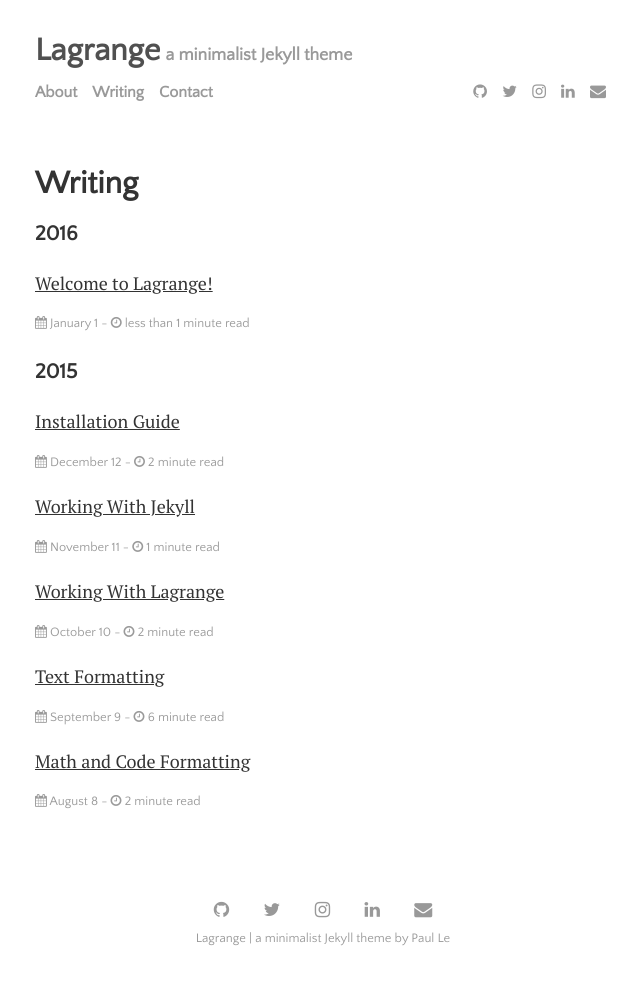
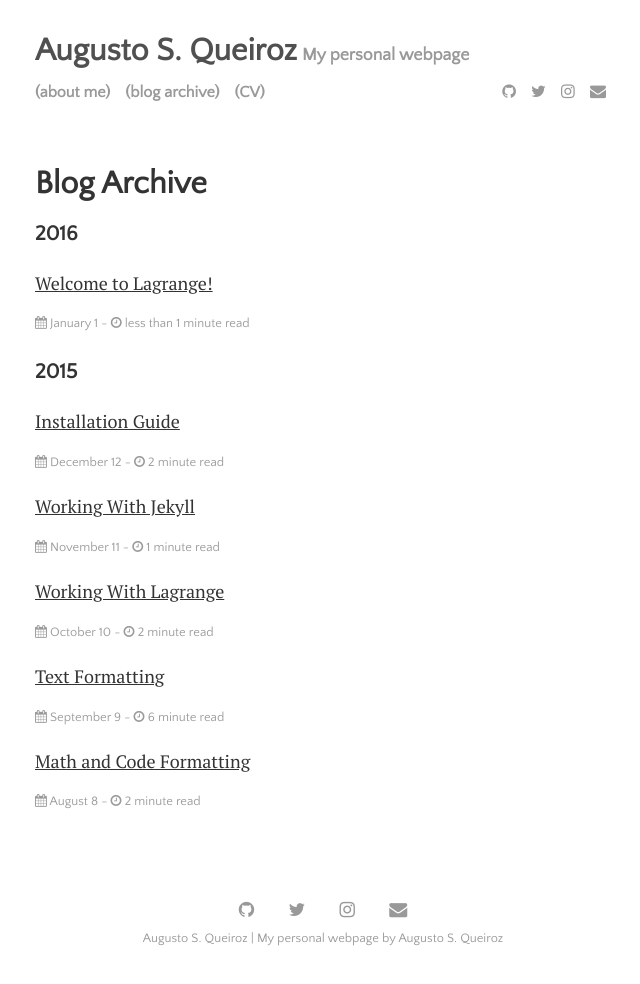
Before and after one commit to AugustoQueiroz/augustoqueiroz.github.io, a Jekyll site: the page built from menu/blog.md, in a window 1280 px wide. Shown: the whole page, without its empty margins (317-957 px from the left). Built offline with Jekyll 4.4.1, drawn with Linux system fonts in a browser that asks for light colours; nearby versions of some CDN libraries.

Commit message:
Initial Updates Lagrange
Change site information
Create cv.md

```diff
--- a/_config.yml
+++ b/_config.yml
@@ -1,26 +1,26 @@
 # Site Settings
-title:               Lagrange
-tagline:             a minimalist Jekyll theme
+title:               Augusto S. Queiroz
+tagline:             My personal webpage
 description:
 baseurl:            #"/Lagrange"
 url:                #"https://lenpaul.github.io"
 github:
   url:               #"https://lenpaul.github.io/Lagrange"
 author:
-  name:              "Paul Le"
-  email:             "l.nguyen.paul@gmail.com"
-  twitter:           "paululele"
-  instagram:         "paululele"
-  github:            "lenpaul"
-  facebook:          "Le.Paul.94"
-  linkedin:          "lenpaul"
+  name:              "Augusto S. Queiroz"
+  email:             "asq@cin.ufpe.br"
+  twitter:           "Augusto_SQ"
+  instagram:         "augustoq"
+  github:            "AugustoQueiroz"
+  facebook:
+  linkedin:
 navigation:
-- title: About
+- title: (about&nbsp;me)
   url: /about
-- title: Writing
-  url: /writing
-- title: Contact
-  url: /contact
+- title: (blog&nbsp;archive)
+  url: /blog
+- title: (CV)
+  url: /cv
 
 paginate:            5
 disqus:              #"your-disqus"
@@ -30,3 +30,5 @@
 highlighter:         rouge
 permalink:           none
 gems:                [jekyll-paginate]
+collections:
+- CV_items
--- a/menu/writing.md
+++ b/menu/blog.md
@@ -1,6 +1,6 @@
 ---
 layout: page
-title: Writing
+title: Blog Archive
 ---
 <ul class="posts">
   {% for post in site.posts %}
```
Also changed, not shown: menu/cv.md (added).
